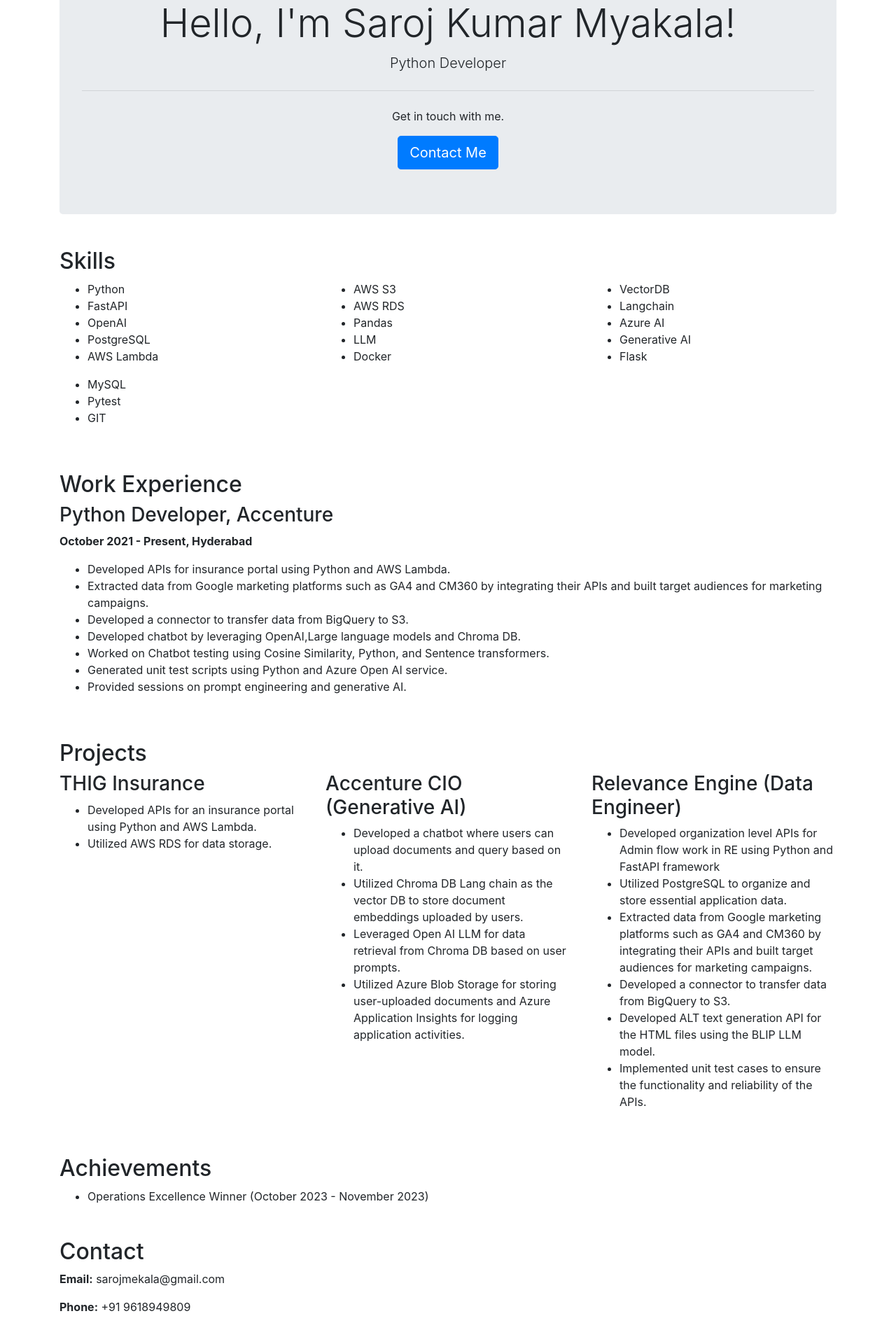
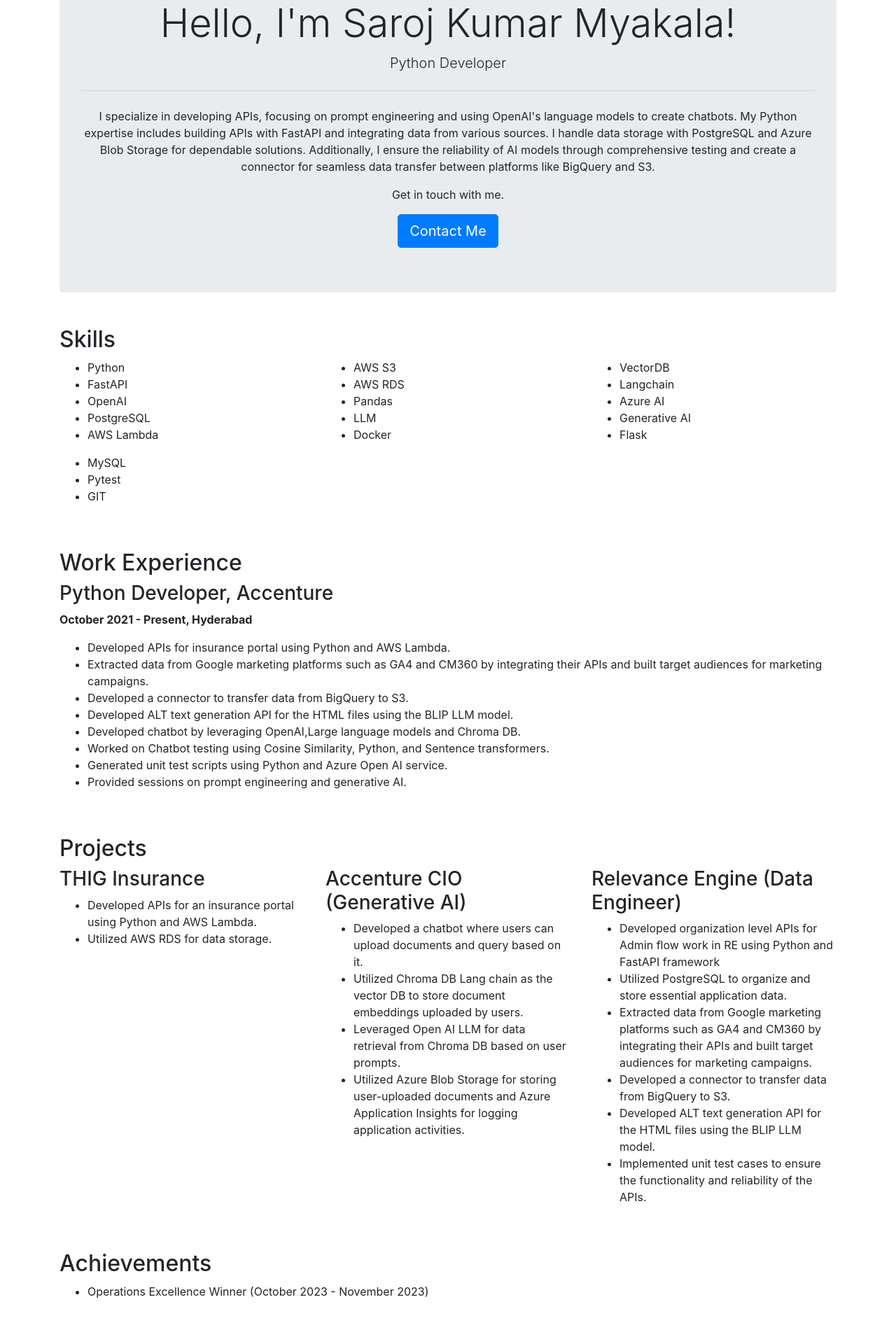
Before and after one commit to sarojkumar2000/portfolio, a Flask app: template templates/index.html in a window 1280 px wide. Shown: the part 358-2248 px from the top of the page at 70% size. Run offline with Flask 3, Linux system fonts and the light colour scheme; the template is opened without the code that fills it, so the values that code supplies are empty; some libraries are stand-ins or nearby versions.

Commit message:
Modified index

```diff
--- a/templates/index.html
+++ b/templates/index.html
@@ -38,10 +38,11 @@
 
     <div id="home" class="container mt-5 pt-5">
         <div class="jumbotron mt-5 text-center">
-            <img src="{{ url_for('static', filename='images/profile.jpg') }}" class="rounded-circle" alt="Profile Image" width="150" height="150">
+            <img src="static/images/profile.jpg" class="rounded-circle" alt="Profile Image" width="150" height="150">
             <h1 class="display-4">Hello, I'm Saroj Kumar Myakala!</h1>
             <p class="lead">Python Developer</p>
             <hr class="my-4">
+            <p>I specialize in developing APIs, focusing on prompt engineering and using OpenAI's language models to create chatbots. My Python expertise includes building APIs with FastAPI and integrating data from various sources. I handle data storage with PostgreSQL and Azure Blob Storage for dependable solutions. Additionally, I ensure the reliability of AI models through comprehensive testing and create a connector for seamless data transfer between platforms like BigQuery and S3.</p>
             <p>Get in touch with me.</p>
             <a class="btn btn-primary btn-lg" href="#contact" role="button">Contact Me</a>
         </div>
@@ -97,6 +98,7 @@
                     <li>Developed APIs for insurance portal using Python and AWS Lambda.</li>
                     <li>Extracted data from Google marketing platforms such as GA4 and CM360 by integrating their APIs and built target audiences for marketing campaigns.</li>
                     <li>Developed a connector to transfer data from BigQuery to S3.</li>
+                    <li>Developed ALT text generation API for the HTML files using the BLIP LLM model.</li>
                     <li>Developed chatbot by leveraging OpenAI,Large language models and Chroma DB.</li>
                     <li>Worked on Chatbot testing using Cosine Similarity, Python, and Sentence transformers.</li>
                     <li>Generated unit test scripts using Python and Azure Open AI service.</li>
@@ -155,18 +157,7 @@
         <p><strong>LinkedIn:</strong> <a href="https://www.linkedin.com/in/saroj-kumar-555571174" target="_blank">Saroj Kumar Myakala</a></p>
     </div>
 
-    <!-- Tawk.to Chatbot Widget -->
-    <script type="text/javascript">
-        var Tawk_API = Tawk_API || {}, Tawk_LoadStart = new Date();
-        (function(){
-            var s1 = document.createElement("script"), s0 = document.getElementsByTagName("script")[0];
-            s1.async = true;
-            s1.src = 'https://embed.tawk.to/YOUR_TAWKTO_PROPERTY_ID/default';
-            s1.charset = 'UTF-8';
-            s1.setAttribute('crossorigin', '*');
-            s0.parentNode.insertBefore(s1, s0);
-        })();
-    </script>
+
 
     <script src="https://code.jquery.com/jquery-3.5.1.slim.min.js"></script>
     <script src="https://cdn.jsdelivr.net/npm/@popperjs/core@2.5.4/dist/umd/popper.min.js"></script>
```
